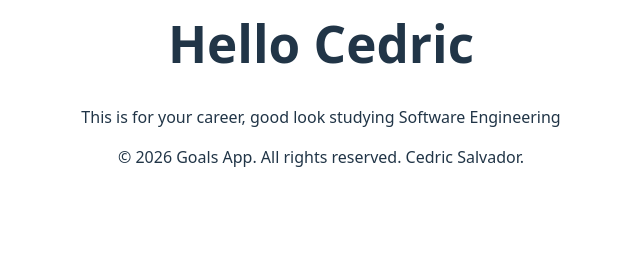
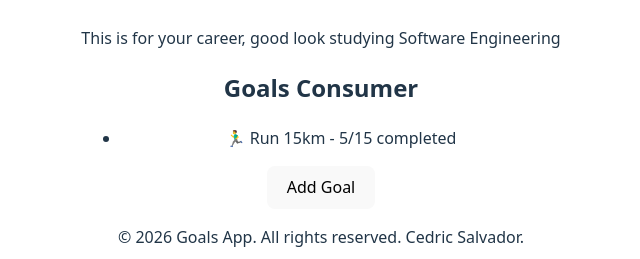
Before and after one commit to Stuarth00/GoalAppV3, a React (Vite) app: page / in a window 1280 px wide. Shown: the part 449-708 px from the top of the page, without its empty margins (319-959 px from the left). Built offline with nearby package versions, Linux system fonts and the light colour scheme.

Commit message:
Creating a mock of goals and applying useContext

```diff
--- a/src/App.tsx
+++ b/src/App.tsx
@@ -2,6 +2,8 @@ import Hello from './hello';
 import './App.css';
 import Footer from './Footer/Footer';
 import Header from './Header/Header';
+import GoalsConsumer from './List/GoalsConsumer';
+import { GoalsProvider } from './List/Goals';
 
 function App() {
   return (
@@ -10,6 +12,10 @@ function App() {
       <h1>Hello World!</h1>
       <Hello userName="Cedric" career="Software Engineering" />
 
+      <GoalsProvider>
+        <GoalsConsumer />
+      </GoalsProvider>
+
       <Footer />
     </div>
   );
--- /dev/null
+++ b/src/List/Goals.tsx
@@ -0,0 +1,42 @@
+import React, { createContext, useState, useEffect, ReactNode } from 'react';
+import { Mock, mockGoals } from '../List/Mock';
+
+interface GoalsContextType {
+  goals: Mock[];
+  isLoading: boolean;
+  addGoal: (goal: string) => void;
+}
+
+export const GoalsContext = createContext<GoalsContextType>({} as GoalsContextType);
+
+export const GoalsProvider = ({ children }: { children: ReactNode }) => {
+  const [goals, setGoals] = useState<Mock[]>([]);
+  const [isLoading, setIsLoading] = useState(true);
+
+  useEffect(() => {
+    console.log('Fetching goals...');
+
+    setTimeout(() => {
+      setGoals(mockGoals);
+      setIsLoading(false);
+      console.log('Goals fetched:', mockGoals);
+    }, 2000);
+  }, []);
+
+  const addGoal = (goal: string) => {
+    const newGoal: Mock = {
+      id: Date.now().toString(),
+      icon: '🎯',
+      description: goal,
+      freqUnit: 1,
+      freqType: 'week',
+      targetCompleted: 0,
+      targetTotal: 10,
+    };
+    setGoals([...goals, newGoal]);
+  };
+
+  return (
+    <GoalsContext.Provider value={{ goals, isLoading, addGoal }}>{children}</GoalsContext.Provider>
+  );
+};
--- /dev/null
+++ b/src/List/GoalsConsumer.tsx
@@ -0,0 +1,26 @@
+import React, { useContext } from 'react';
+import { GoalsContext } from './Goals';
+
+const GoalsConsumer = () => {
+  const contextValue = useContext(GoalsContext);
+
+  return (
+    <div>
+      <h2>Goals Consumer</h2>
+      {contextValue.isLoading ? (
+        <p>Loading goals...</p>
+      ) : (
+        <ul>
+          {contextValue.goals.map((goal) => (
+            <li key={goal.id}>
+              {goal.icon} {goal.description} - {goal.targetCompleted}/{goal.targetTotal} completed
+            </li>
+          ))}
+        </ul>
+      )}
+      <button onClick={() => contextValue.addGoal('New Goal')}>Add Goal</button>
+    </div>
+  );
+};
+
+export default GoalsConsumer;
--- /dev/null
+++ b/src/List/Mock.ts
@@ -0,0 +1,21 @@
+export interface Mock {
+    icon: string;
+    id: string;
+    description: string;
+    freqUnit: number;
+    freqType: string;
+    targetCompleted: number;
+    targetTotal: number;
+}
+
+export const mockGoals: Mock[] = [
+    {
+        icon: '🏃‍♂️',
+        id: '1',
+        description: 'Run 15km',
+        freqUnit: 3,
+        freqType: 'week',
+        targetCompleted: 5,
+        targetTotal: 15,
+    }
+];
```
Also changed, not shown: src/List/Mock.js (deleted).
